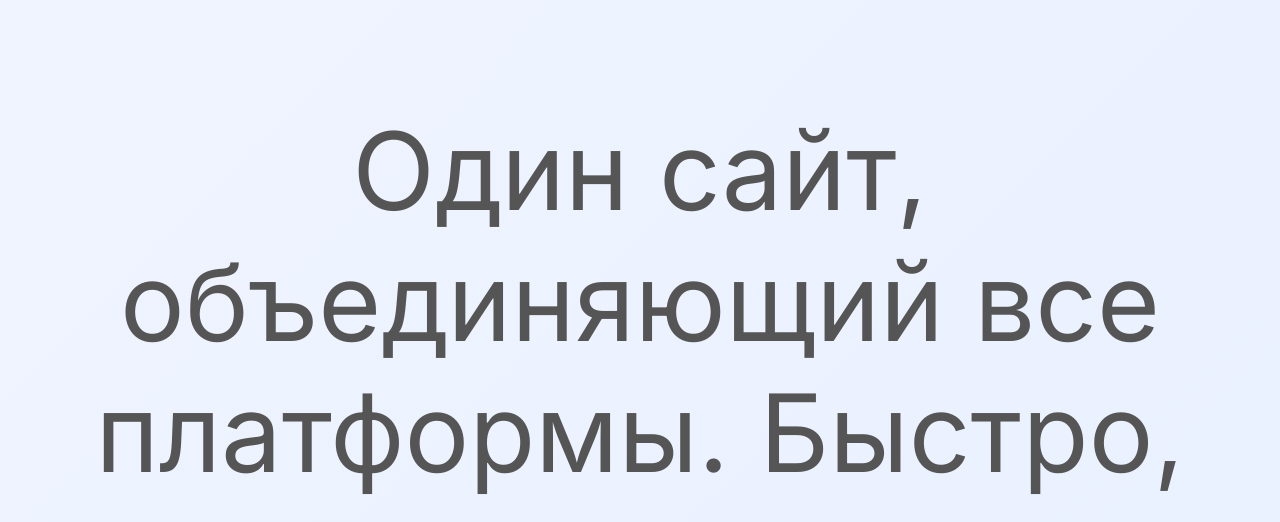
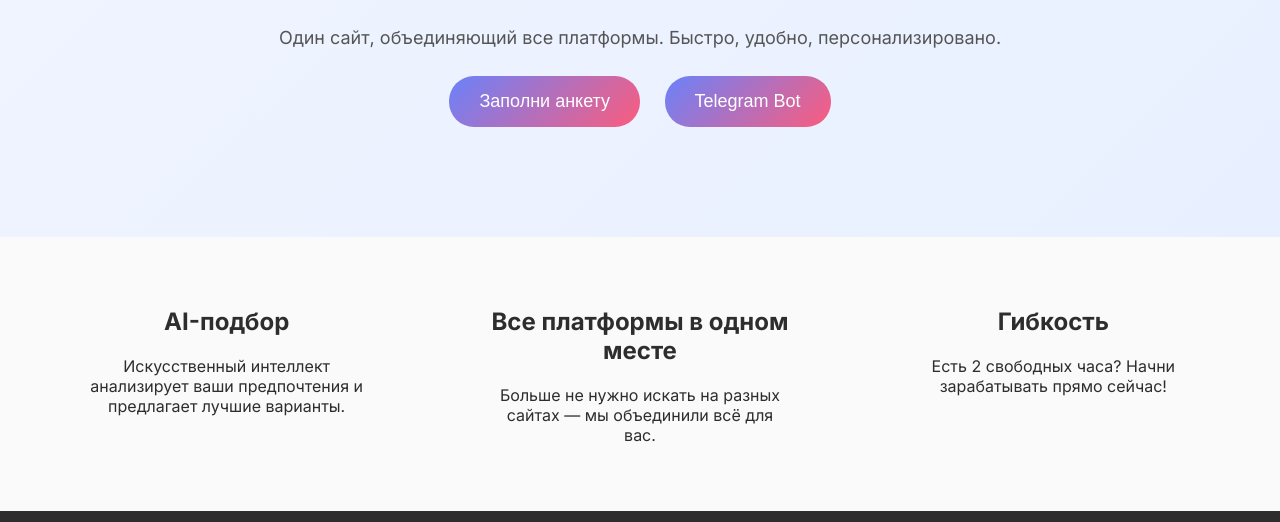
Before and after one commit to Rio1100/work, a plain HTML site: page index.html in a window 1280 px wide. Shown: the part 268-790 px from the top of the page. Drawn offline with Linux system fonts and the light colour scheme.

Commit message:
Update index.html

```diff
--- a/index.html
+++ b/index.html
@@ -25,7 +25,7 @@
       -webkit-text-fill-color: transparent;
     }
     .hero p {
-      font-size: 108px;
+      font-size: 18px;
       color: #555;
     }
     .btn {
```
